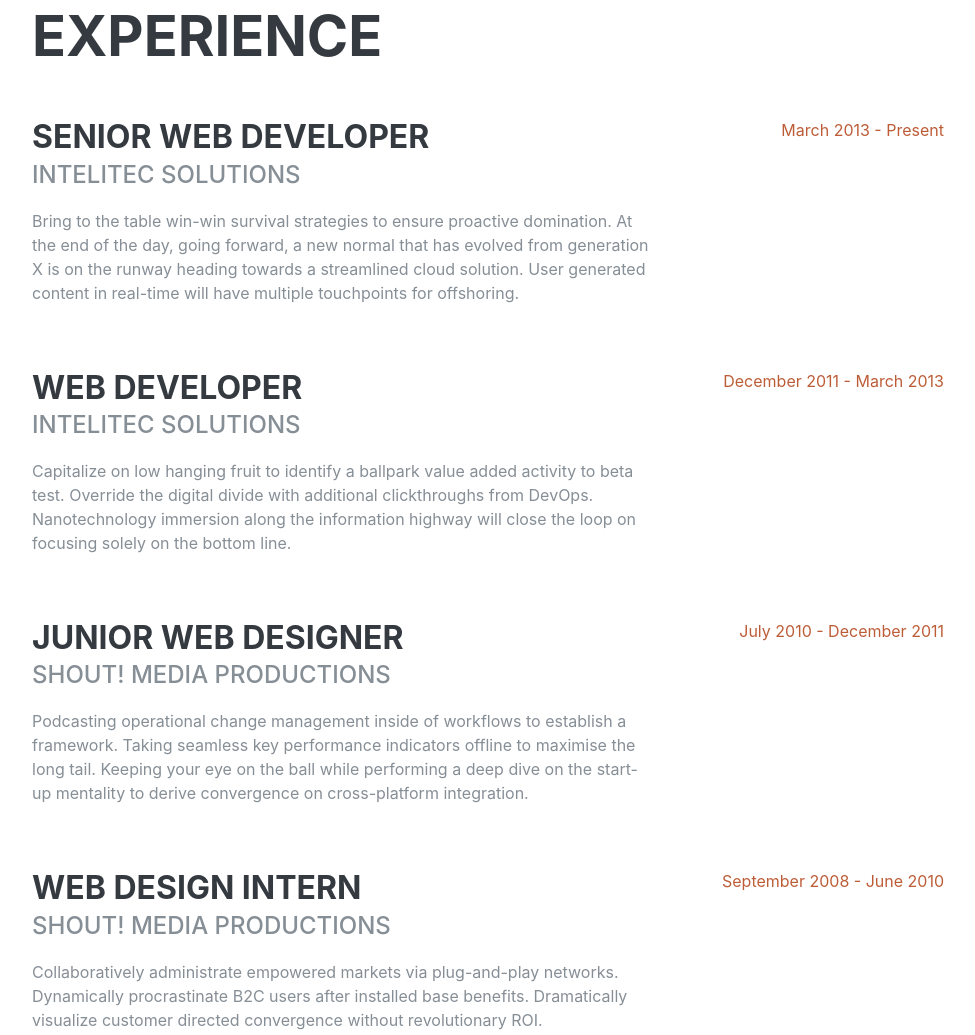
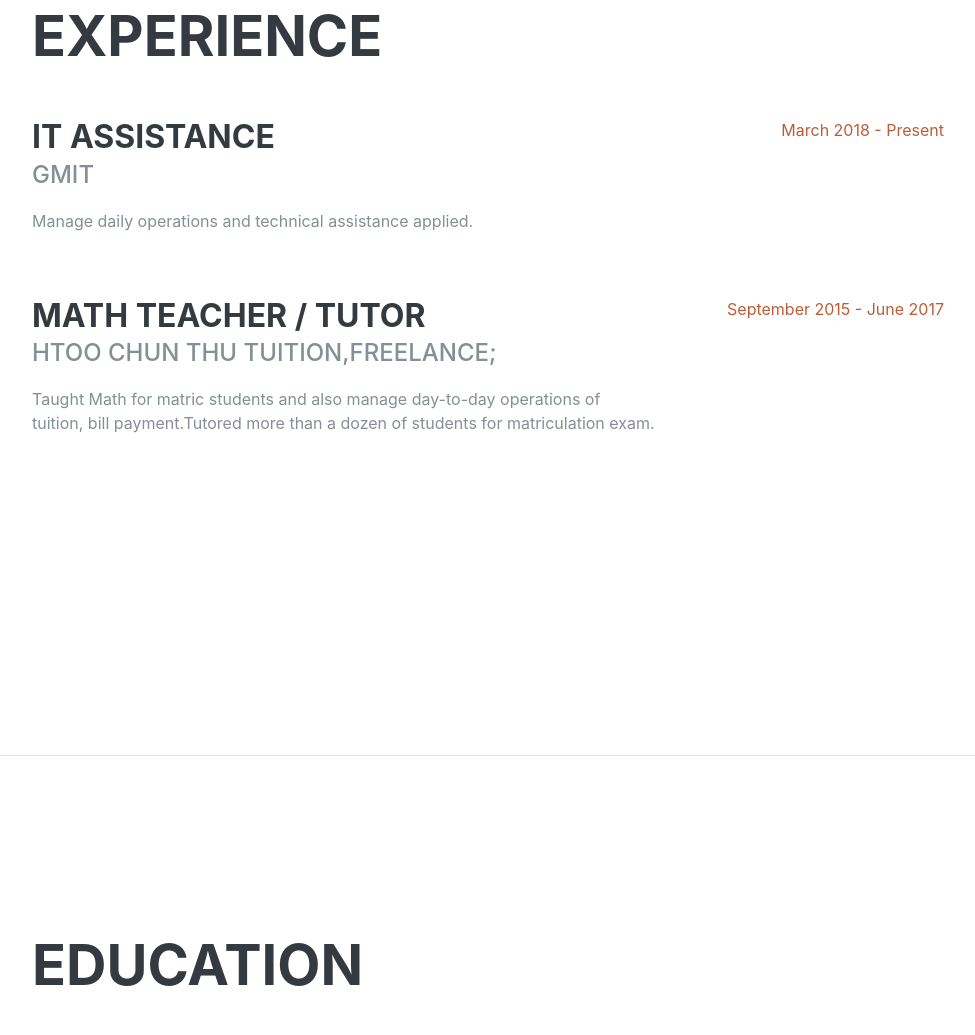
Before and after one commit to tinhtoohlaing/tinhtoohlaing.github.io, a plain HTML site: page index.html in a window 1280 px wide. Shown: the part 846-1881 px from the top of the page, without its empty margins (288-1263 px from the left). Drawn offline with Linux system fonts and the light colour scheme; a web font is replaced by a local one.

Commit message:
update experience

```diff
--- a/index.html
+++ b/index.html
@@ -19,7 +19,7 @@
   <link href="vendor/fontawesome-free/css/all.min.css" rel="stylesheet">
 
   <!-- Custom styles for this template -->
-  <link href="css/resume.min.css" rel="stylesheet">
+  <link href="css/resume.css" rel="stylesheet">
 
 </head>
 
@@ -69,7 +69,7 @@
         <div class="subheading mb-5">No.18 West Horse Race Road.Tamwe;Ph:9971052201·
           <a href="mailto:name@email.com">tinhtoo1876@gmail.com</a>
         </div>
-        <p class="lead mb-5">I am experienced in leveraging agile frameworks to provide a robust synopsis for high level overviews. Iterative approaches to corporate strategy foster collaborative thinking to further the overall value proposition.</p>
+        <p class="lead mb-5">I am a junior in IT field currently inspiring Web Development.Ready to explore a passionate carrier!</p>
         <div class="social-icons">
           <a href="#">
             <i class="fab fa-linkedin-in"></i>
@@ -95,45 +95,23 @@
 
         <div class="resume-item d-flex flex-column flex-md-row justify-content-between mb-5">
           <div class="resume-content">
-            <h3 class="mb-0">Senior Web Developer</h3>
-            <div class="subheading mb-3">Intelitec Solutions</div>
-            <p>Bring to the table win-win survival strategies to ensure proactive domination. At the end of the day, going forward, a new normal that has evolved from generation X is on the runway heading towards a streamlined cloud solution. User generated content in real-time will have multiple touchpoints for offshoring.</p>
+            <h3 class="mb-0">IT Assistance</h3>
+            <div class="subheading mb-3">GMIT</div>
+            <p>Manage daily operations and technical assistance applied.</p>
           </div>
           <div class="resume-date text-md-right">
-            <span class="text-primary">March 2013 - Present</span>
-          </div>
-        </div>
-
-        <div class="resume-item d-flex flex-column flex-md-row justify-content-between mb-5">
-          <div class="resume-content">
-            <h3 class="mb-0">Web Developer</h3>
-            <div class="subheading mb-3">Intelitec Solutions</div>
-            <p>Capitalize on low hanging fruit to identify a ballpark value added activity to beta test. Override the digital divide with additional clickthroughs from DevOps. Nanotechnology immersion along the information highway will close the loop on focusing solely on the bottom line.</p>
-          </div>
-          <div class="resume-date text-md-right">
-            <span class="text-primary">December 2011 - March 2013</span>
-          </div>
-        </div>
-
-        <div class="resume-item d-flex flex-column flex-md-row justify-content-between mb-5">
-          <div class="resume-content">
-            <h3 class="mb-0">Junior Web Designer</h3>
-            <div class="subheading mb-3">Shout! Media Productions</div>
-            <p>Podcasting operational change management inside of workflows to establish a framework. Taking seamless key performance indicators offline to maximise the long tail. Keeping your eye on the ball while performing a deep dive on the start-up mentality to derive convergence on cross-platform integration.</p>
-          </div>
-          <div class="resume-date text-md-right">
-            <span class="text-primary">July 2010 - December 2011</span>
+            <span class="text-primary">March 2018 - Present</span>
           </div>
         </div>
 
         <div class="resume-item d-flex flex-column flex-md-row justify-content-between">
           <div class="resume-content">
-            <h3 class="mb-0">Web Design Intern</h3>
-            <div class="subheading mb-3">Shout! Media Productions</div>
-            <p>Collaboratively administrate empowered markets via plug-and-play networks. Dynamically procrastinate B2C users after installed base benefits. Dramatically visualize customer directed convergence without revolutionary ROI.</p>
+            <h3 class="mb-0">Math Teacher / Tutor</h3>
+            <div class="subheading mb-3">Htoo Chun Thu Tuition,Freelance;</div>
+            <p>Taught Math for matric students and also manage day-to-day operations of tuition, bill payment.Tutored more than a dozen of students for matriculation exam.</p>
           </div>
           <div class="resume-date text-md-right">
-            <span class="text-primary">September 2008 - June 2010</span>
+            <span class="text-primary">September 2015 - June 2017</span>
           </div>
         </div>
 
```
